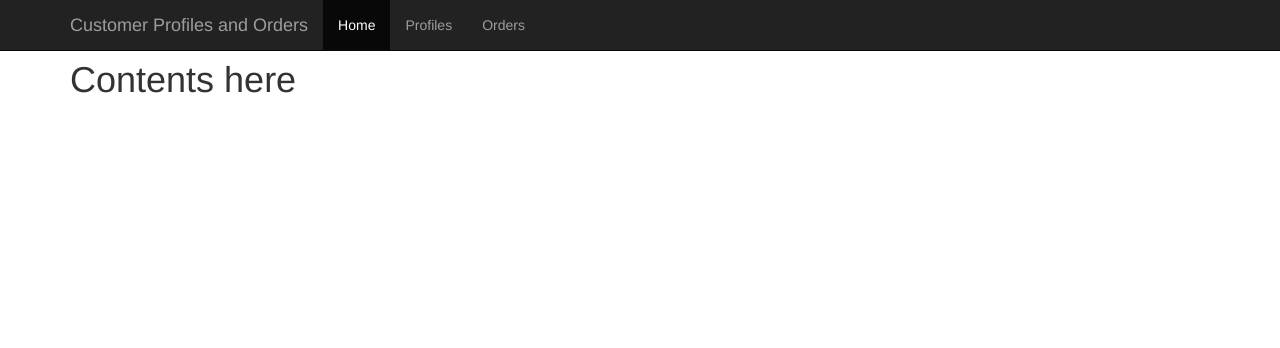
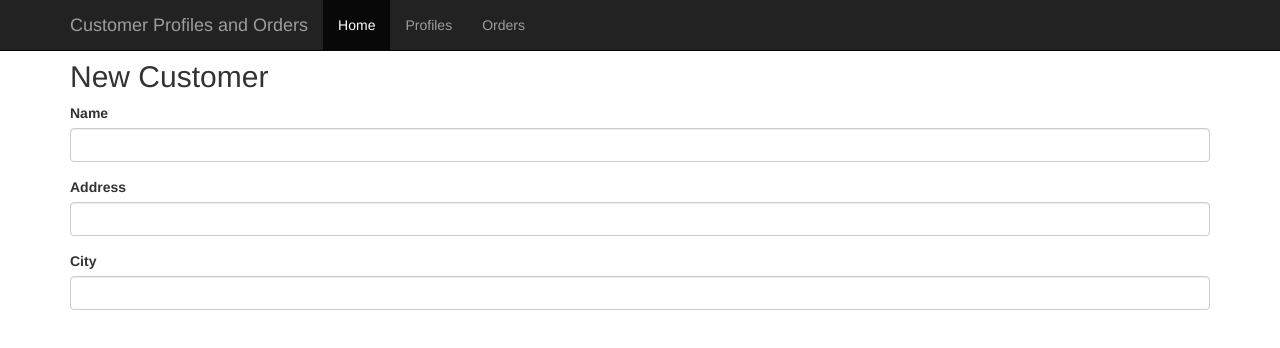
Before and after one commit to jlyman/gwi-order-example, a React (Create React App) app: page / in a window 1280 px wide. Shown: the top 348 px of the page. Built offline with nearby package versions, Linux system fonts and the light colour scheme.

Commit message:
Added FormField and CustomerProfile components

```diff
--- a/package.json
+++ b/package.json
@@ -10,6 +10,7 @@
     "eslint-plugin-import": "^2.2.0",
     "eslint-plugin-jsx-a11y": "^5.0.3",
     "eslint-plugin-react": "^7.0.1",
+    "prop-types": "^15.5.10",
     "react": "^15.5.4",
     "react-dom": "^15.5.4",
     "react-redux": "^5.0.4",
--- a/src/App.jsx
+++ b/src/App.jsx
@@ -1,6 +1,7 @@
 import React, { Component } from 'react';
 import './App.css';
 import NavBar from './components/common/NavBar.jsx';
+import CustomerProfile from './components/pages/CustomerProfile';
 
 class App extends Component {
   render() {
@@ -9,7 +10,8 @@ class App extends Component {
         <NavBar />
 
         <div className="container main-container" role="main">
-          <h1>Contents here</h1>
+          <h2>New Customer</h2>
+          <CustomerProfile />
         </div>
       </div>
     );
--- /dev/null
+++ b/src/components/common/FormField.jsx
@@ -0,0 +1,25 @@
+import React, { PureComponent } from 'react';
+import PropTypes from 'prop-types';
+
+class FormField extends PureComponent {
+  render() {
+    return (
+      <div className="form-group">
+        <label htmlFor={this.props.inputId}>{this.props.labelText}</label>
+        <input type="text" className="form-control" id={this.props.inputId} />
+      </div>
+    );
+  }
+}
+
+FormField.defaultProps = {
+  labelText: '',
+  inputId: '',
+};
+
+FormField.propTypes = {
+  labelText: PropTypes.string,
+  inputId: PropTypes.string,
+};
+
+export default FormField;
--- /dev/null
+++ b/src/components/pages/CustomerProfile.jsx
@@ -0,0 +1,16 @@
+import React, { Component } from 'react';
+import FormField from '../common/FormField';
+
+class CustomerProfile extends Component {
+  render() {
+    return (
+      <div>
+        <FormField labelText="Name" />
+        <FormField labelText="Address" />
+        <FormField labelText="City" />
+      </div>
+    );
+  }
+}
+
+export default CustomerProfile;
```
Also changed, not shown: 1 other file (tests, documents, lock files or other folders).
